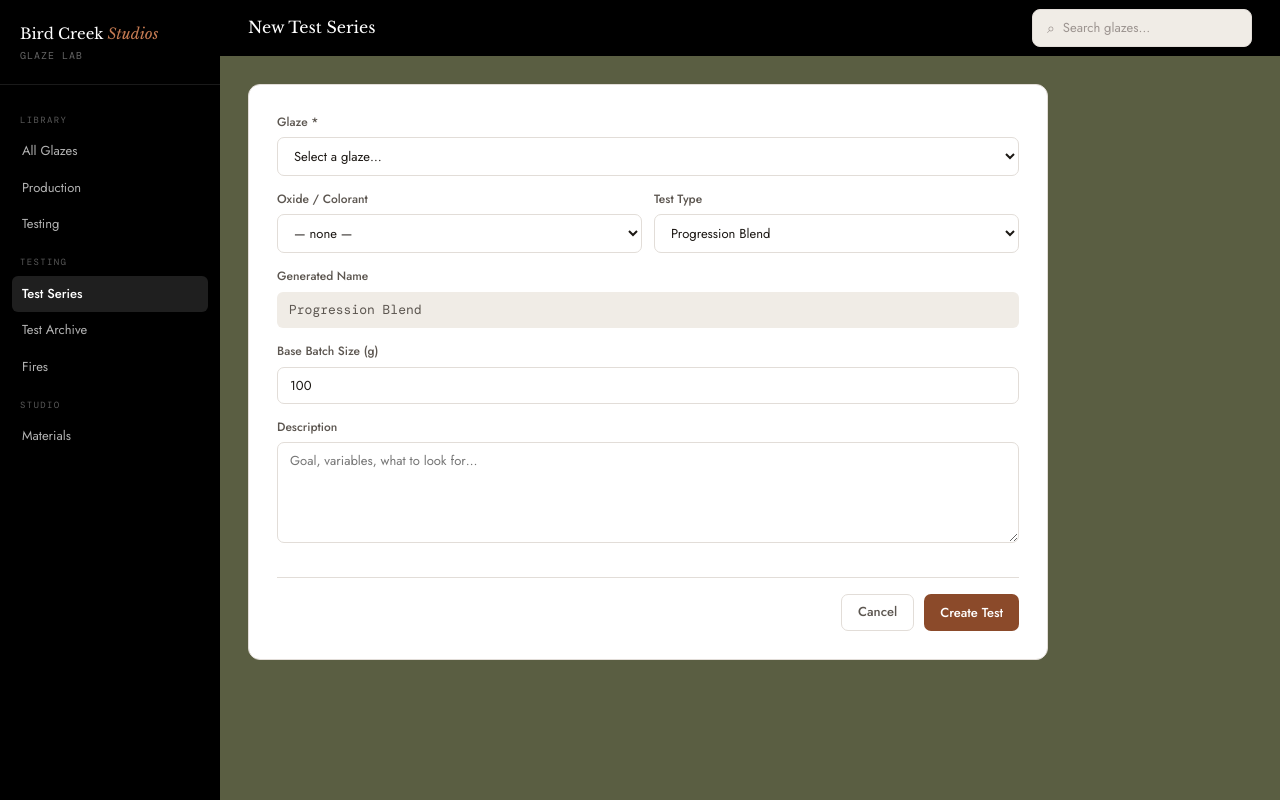
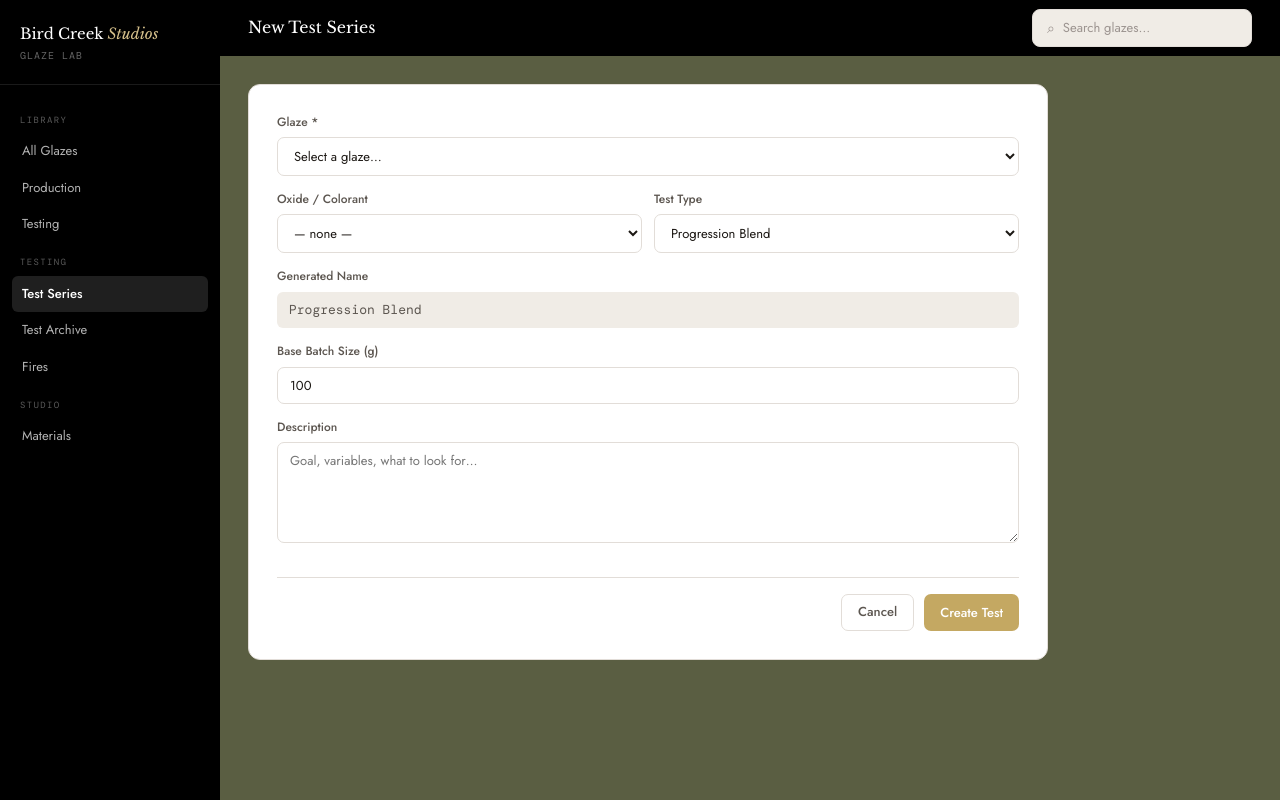
Before and after one commit to LydWil43/glazelab, a Flask app: page /tests/new in a window 1280 px wide. Run offline with Flask 3, Linux system fonts and the light colour scheme; data comes from the database, SQL or seed files in the repository; some web fonts are replaced.

Commit message:
Change accent color to warm muted gold
Co-Authored-By: Claude Sonnet 4.6 <noreply@anthropic.com>

```diff
--- a/static/css/style.css
+++ b/static/css/style.css
@@ -7,9 +7,9 @@
   --text: #1C1814;
   --text-mid: #5C5650;
   --text-muted: #9C9490;
-  --clay: #8B4A2A;
-  --clay-light: #C47A52;
-  --clay-pale: #F5EAE0;
+  --clay: #C4A862;
+  --clay-light: #D4BF8A;
+  --clay-pale: #F5EFD8;
   --moss: #5A6E4A;
   --moss-pale: #E8EDE4;
   --amber: #C08040;
```
